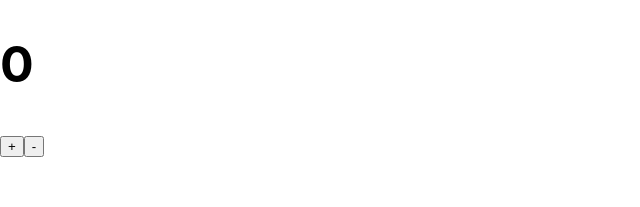
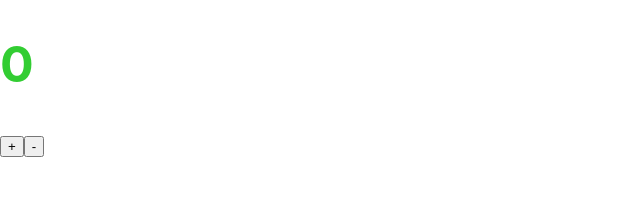
Before and after one commit to somesanity/webHook, a React (Create React App) app: page / in a window 1280 px wide. Shown: the top 207 px of the page, without its empty margins (0-640 px from the left). Built offline with nearby package versions, Linux system fonts and the light colour scheme.

Commit message:
change color to limegreen

```diff
--- a/src/App.css
+++ b/src/App.css
@@ -1,4 +1,4 @@
 body {
   font-size: 25px;
-  color: black;
+  color: limegreen;
 }
```
